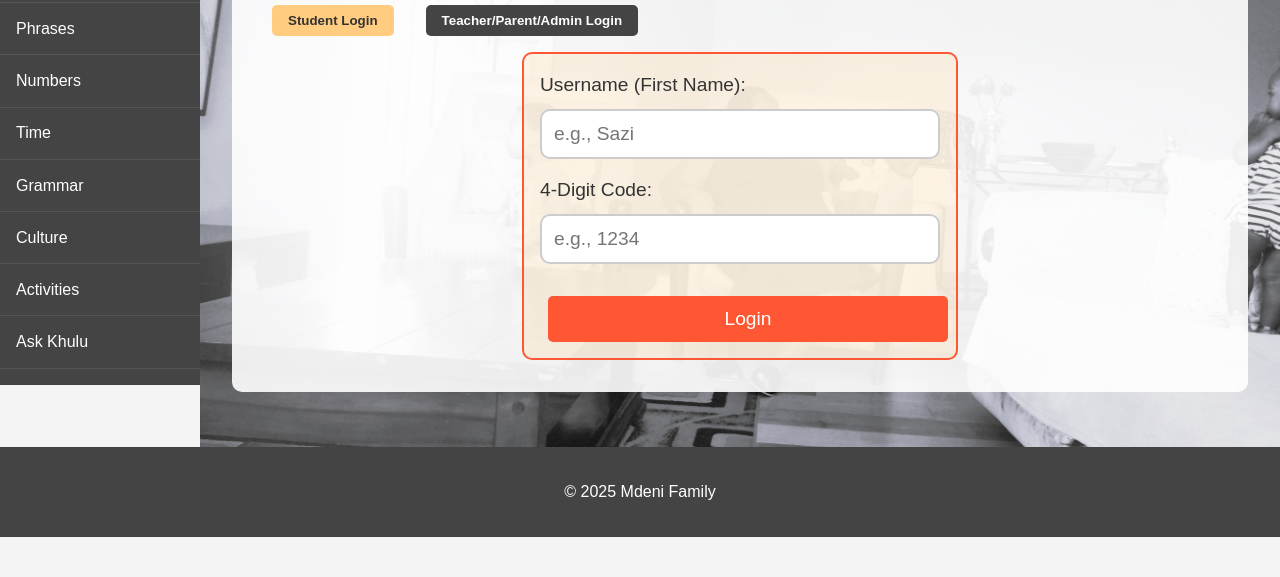
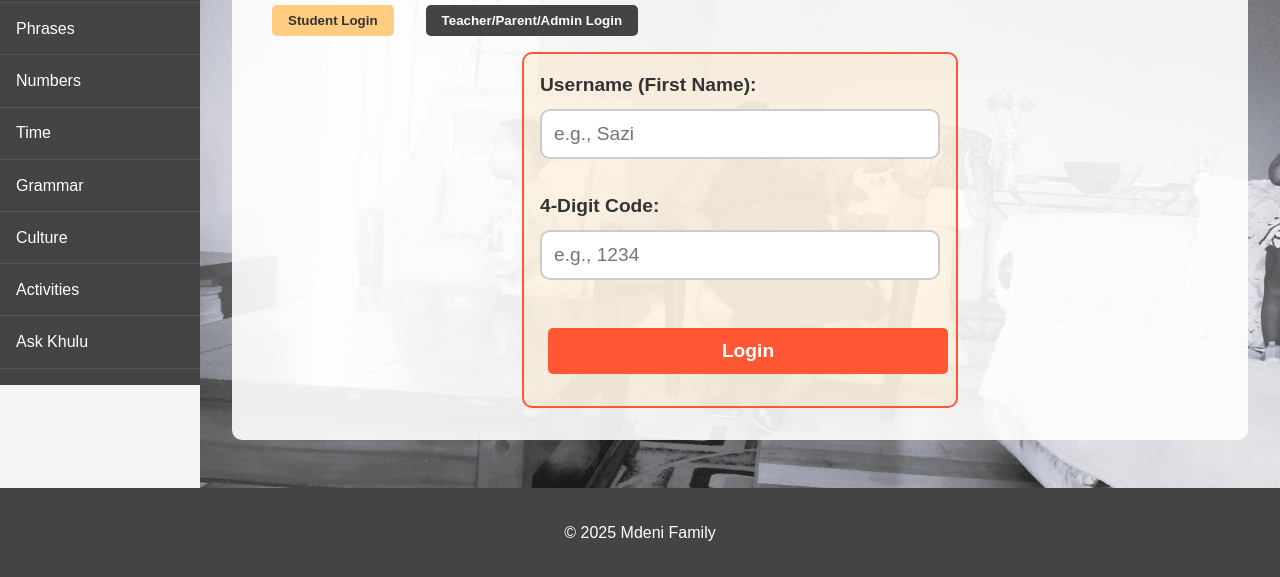
Before and after one commit to Salatiso/sazi, a plain HTML site: page login.html in a window 1280 px wide. Shown: the part 263-840 px from the top of the page. Before the commit the page ends 800 px from the top, so only its background shows below. Drawn offline with Linux system fonts and the light colour scheme.

Commit message:
Update login.html

```diff
--- a/login.html
+++ b/login.html
@@ -4,7 +4,7 @@
     <meta charset="UTF-8">
     <meta name="viewport" content="width=device-width, initial-scale=1.0">
     <title>Saz' isiXhosa, no Sapho - Login</title>
-    <link rel="stylesheet" href="/style.css">
+    <link rel="stylesheet" href="/style.css?v=1">
 </head>
 <body>
     <h1 class="site-title">Saz' isiXhosa, no Sapho</h1>
@@ -43,21 +43,33 @@
                 </div>
                 <div id="student-login" class="tab-content active">
                     <form id="student-login-form">
+                        <div class="form-group">
                             <label for="student-username">Username (First Name):</label>
                             <input type="text" id="student-username" placeholder="e.g., Sazi" required>
+                        </div>
+                        <div class="form-group">
                             <label for="student-code">4-Digit Code:</label>
                             <input type="text" id="student-code" placeholder="e.g., 1234" maxlength="4" required>
+                        </div>
+                        <div class="form-group">
                             <button type="submit">Login</button>
+                        </div>
                         <p id="student-error" class="error-message"></p>
                     </form>
                 </div>
                 <div id="user-login" class="tab-content">
                     <form id="user-login-form">
+                        <div class="form-group">
                             <label for="user-email">Email:</label>
                             <input type="email" id="user-email" placeholder="e.g., teacher@example.com" required>
+                        </div>
+                        <div class="form-group">
                             <label for="user-password">Password:</label>
                             <input type="password" id="user-password" placeholder="Enter your password" required>
+                        </div>
+                        <div class="form-group">
                             <button type="submit">Login</button>
+                        </div>
                         <p><a href="#" onclick="requestPasswordReset()">Forgot Password?</a></p>
                         <p id="user-error" class="error-message"></p>
                     </form>
```
Lines whose indentation alone changed are shown as unchanged.
